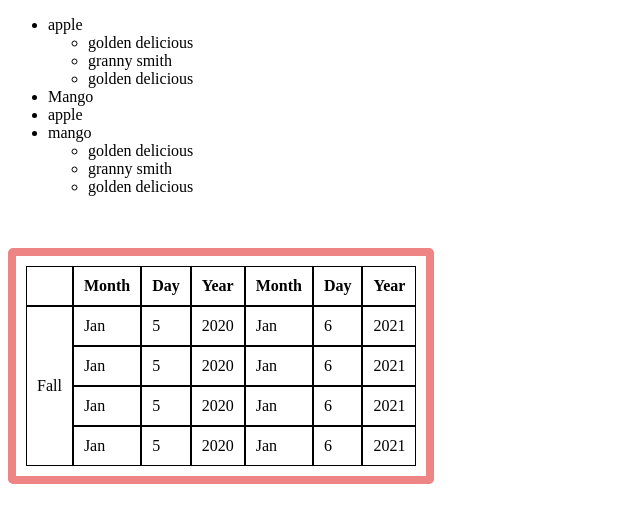
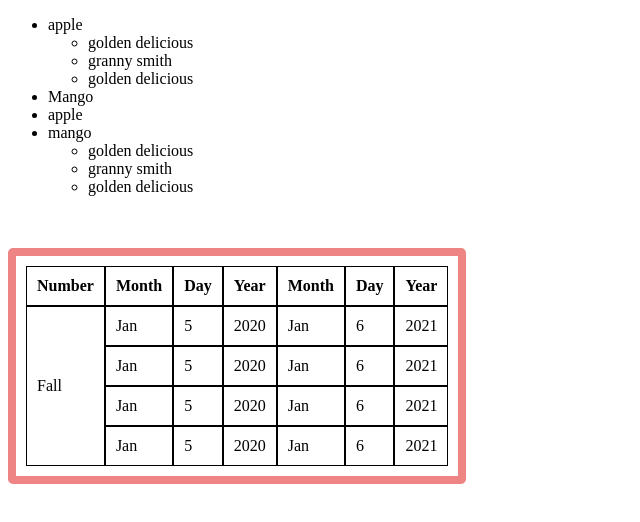
Before and after one commit to afruzaakter/table, a plain HTML site: page index.html in a window 1280 px wide. Shown: the whole page, without its empty margins (0-640 px from the left). Drawn offline with Linux system fonts and the light colour scheme.

Commit message:
change th value

```diff
--- a/index.html
+++ b/index.html
@@ -35,7 +35,7 @@
 
     <table  cellpadding="10" cellspacing="0" >
         <tr>
-            <th></th>
+            <th>Number</th>
             <th>Month</th>
             <th>Day</th>
             <th>Year</th>
```
